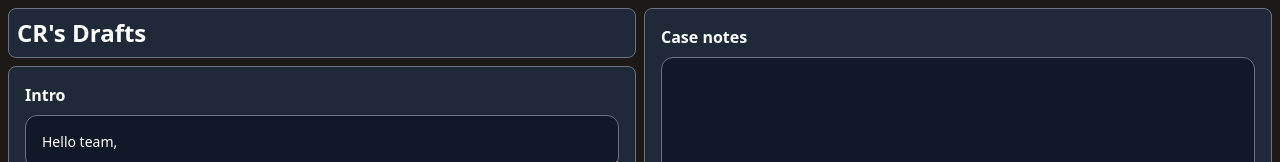
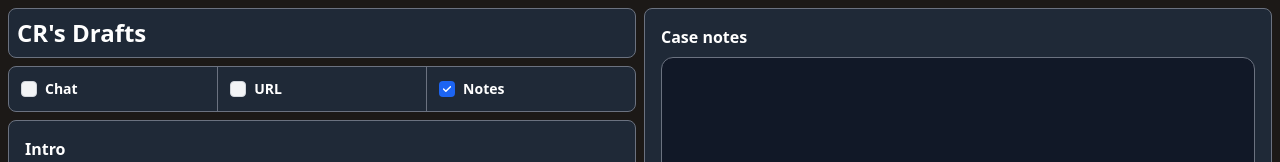
Before and after one commit to SanchezPepe/canner-drafts, a Nuxt app: page / in a window 1280 px wide. Shown: the top 162 px of the page. Built offline with nearby package versions, Linux system fonts and the light colour scheme.

Commit message:
checkboxes

```diff
--- a/components/main.vue
+++ b/components/main.vue
@@ -8,6 +8,32 @@
       >
         CR's Drafts
       </p>
+
+      <ul
+        class="bg-gray-800 border-gray-500 items-center mb-2 w-full text-sm font-medium text-white border rounded-lg sm:flex"
+      >
+        <li
+          v-for="(checkbox, index) in checkboxes"
+          :key="index"
+          :class="index !== 0 ? 'sm:border-l' : ''"
+          class="w-full border-b border-gray-500 sm:border-b-0"
+        >
+          <div class="flex items-center pl-3">
+            <input
+              id="vue-checkbox-list"
+              type="checkbox"
+              :value="checkbox.checked"
+              v-model="checkbox.checked"
+              class="w-4 h-4 text-blue-600 bg-gray-100 border-gray-300 rounded focus:ring-blue-500 dark:focus:ring-blue-600 dark:ring-offset-gray-700 dark:focus:ring-offset-gray-700 focus:ring-2 dark:bg-gray-600 dark:border-gray-500"
+            />
+            <label
+              for="vue-checkbox-list"
+              class="w-full py-3 ml-2 text-sm text-white font-semibold"
+              >{{ checkbox.label }}
+            </label>
+          </div>
+        </li>
+      </ul>
 
       <div class="border border-gray-500 rounded-lg bg-gray-800 text-white p-4">
         <!-- Intro -->
@@ -62,7 +88,10 @@
 
     <!-- Right panel -->
     <div class="grid grid-cols-1 h-full gap-2">
-      <div class="border border-gray-500 rounded-lg bg-gray-800 text-white p-4">
+      <div
+        v-if="checkboxes[2].checked"
+        class="border border-gray-500 rounded-lg bg-gray-800 text-white p-4"
+      >
         <!-- Case notes -->
         <TextArea
           @emitData="(data) => (notes = data)"
@@ -72,7 +101,7 @@
         ></TextArea>
       </div>
 
-      <div>
+      <div v-if="checkboxes[1].checked">
         <div class="flex">
           <input
             class="w-full p-3 text-sm text-white border border-gray-500 rounded-tl-lg bg-gray-900 focus:ring-blue-500 focus:border-blue-500"
@@ -97,6 +126,11 @@
 export default {
   setup() {
     const state = reactive({
+      checkboxes: [
+        { value: "chat", label: "Chat", checked: false },
+        { value: "url", label: "URL", checked: false },
+        { value: "notes", label: "Notes", checked: true },
+      ],
       url: "https://example.com",
       input: "",
       signature: "",
```
